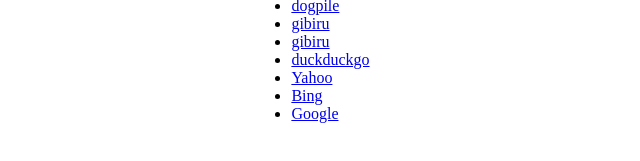
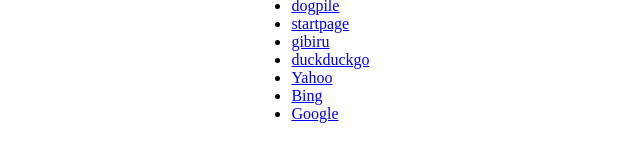
Before and after one commit to projion/tools, a plain HTML site: page search.html in a window 1280 px wide. Shown: the part 465-626 px from the top of the page, 24-664 px from the left. Drawn offline with Linux system fonts and the light colour scheme.

Commit message:
resolved typo

```diff
--- a/search.html
+++ b/search.html
@@ -87,7 +87,7 @@
                 <li class="commonClass searchEngine aiModel"><a href="https://app.yoursearch.ai/?q=" target="_blank">https://app.yoursearch.ai/</a></li>
                 <li class="commonClass"><a href="https://ewasion.github.io/opendirectory-finder/?q=" target="_blank">ewasion.github.io</a></li>
                 <li class="commonClass"><a href="https://www.dogpile.com/serp?q=" target="_blank">dogpile</a></li>
-                <li class="commonClass searchEngine avgSearchEngine"><a href="https://www.startpage.com/sp/search?q=" target="_blank">gibiru</a></li>
+                <li class="commonClass searchEngine avgSearchEngine"><a href="https://www.startpage.com/sp/search?q=" target="_blank">startpage</a></li>
                 <li class="commonClass searchEngine avgSearchEngine"><a href="https://gibiru.com/results.html?q=" target="_blank">gibiru</a></li>
                 <li class="commonClass searchEngine avgSearchEngine"><a href="https://duckduckgo.com/?q=" target="_blank">duckduckgo</a></li>
                 <li class="commonClass searchEngine avgSearchEngine"><a href="https://search.yahoo.com/search?p=" target="_blank">Yahoo</a></li>
```
